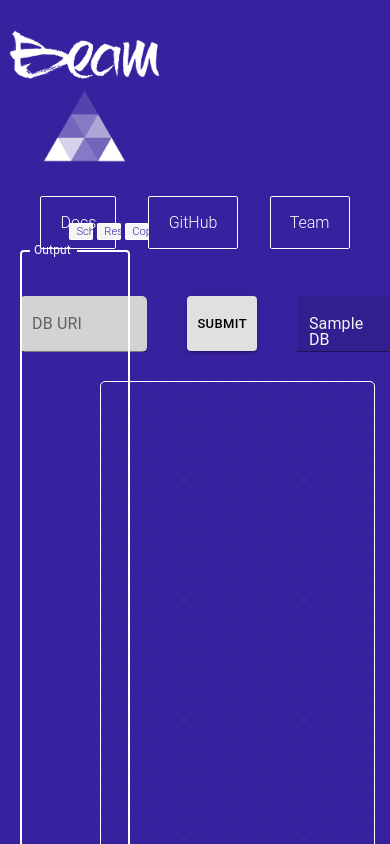
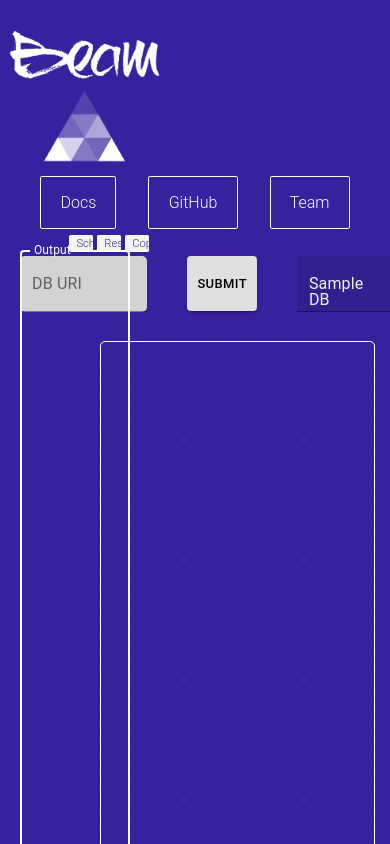
Before and after one commit to oslabs-beta/beamql, a React app: page /visualize in a window 390 px wide. Shown: the top 844 px of the page. Built offline with nearby package versions, Linux system fonts and the light colour scheme.

Commit message:
moves codeoutput down on mobile

```diff
--- a/client/application.scss
+++ b/client/application.scss
@@ -38,8 +38,8 @@ hr {
 
 .topButtons {
   display: flex;
-  height: 100px;
-  align-items: center;
+  height: 60px;
+  align-items: flex-start;
   justify-content: flex-end;
   margin: 0;
   margin-right: 20px;
@@ -139,7 +139,7 @@ hr {
   justify-content: center;
   width: 20%;
   left: 70px;
-  top: 205px;
+  top: 195px;
 }
 
 #Selection button {
@@ -170,7 +170,7 @@ hr {
 #codebox {
   display: flex;
   position: absolute;
-  top: 217px;
+  top: 205px;
   width: 23%;
   height: auto;
   left: 10px;
@@ -437,11 +437,11 @@ a {
     flex-direction: column;
   }
   #codebox {
-    top: 240px;
+    top: 300px;
   }
 
   #Selection {
-    top: 223px;
+    top: 220px;
   }
 }
 
@@ -451,6 +451,6 @@ a {
   }
 
   #Selection {
-    top: 223px;
+    top: 235px;
   }
 }
```
